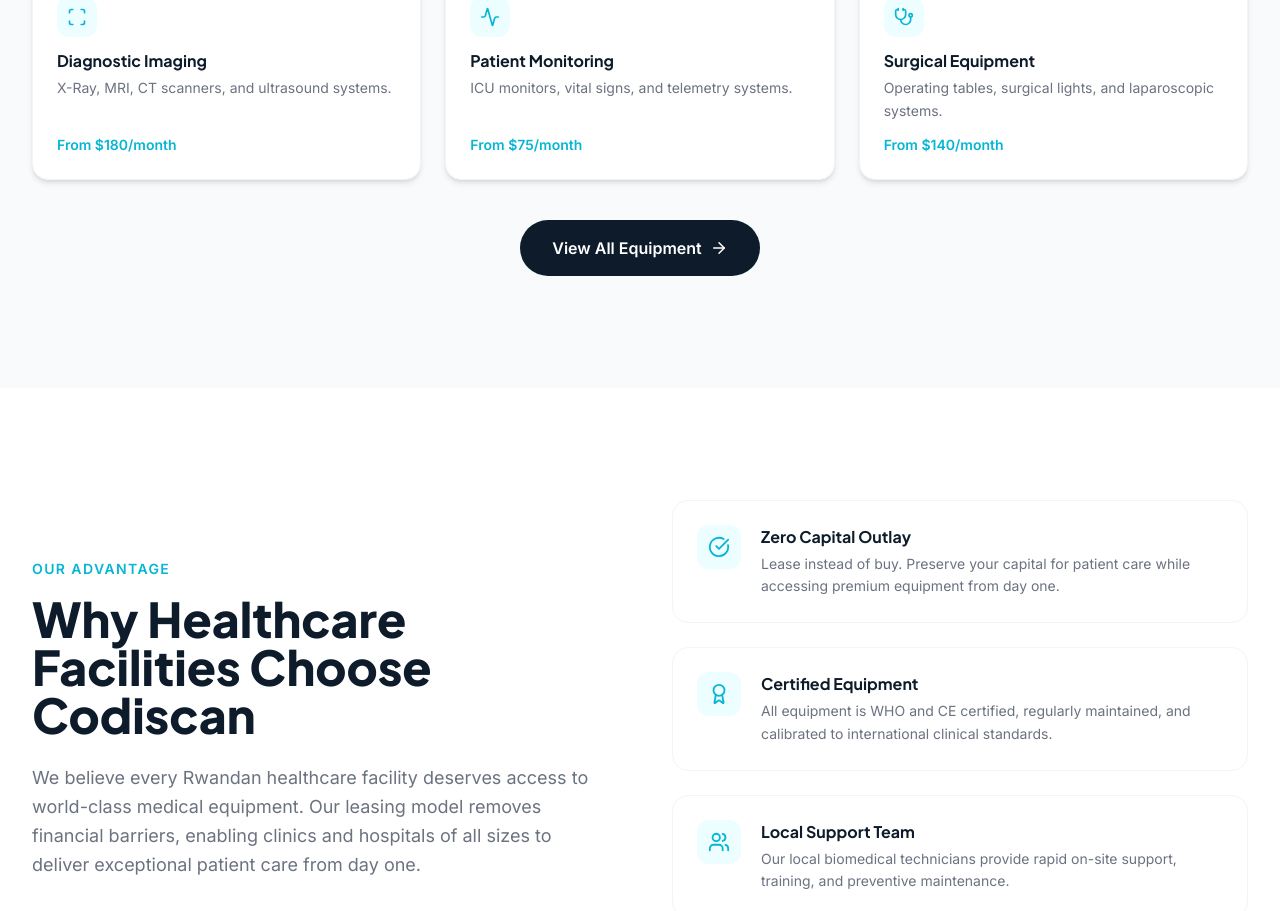
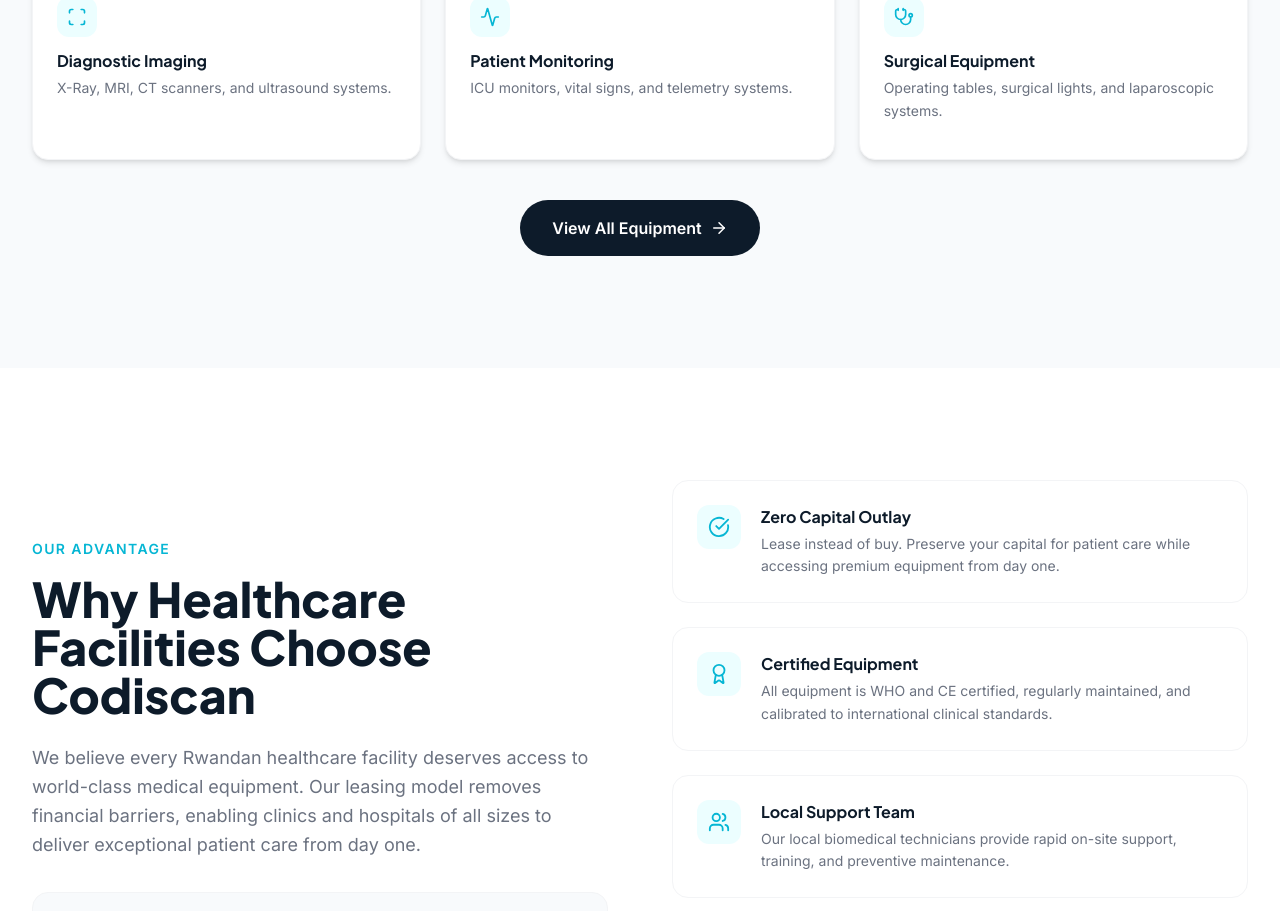
Before and after one commit to Siala-03/codiscan, a React (Vite) app: page / in a window 1280 px wide. Shown: the part 1517-2428 px from the top of the page. Built offline with nearby package versions, Linux system fonts and the light colour scheme.

Commit message:
updated home page

```diff
--- a/src/pages/HomePage.tsx
+++ b/src/pages/HomePage.tsx
@@ -78,7 +78,6 @@ export function HomePage({ navigate }: HomePageProps) {
                   </p>
                 </div>
                 <p className="text-[#06b6d4] text-sm font-semibold mt-auto">
-                  From $180/month
                 </p>
               </div>
             </motion.div>
@@ -117,7 +116,6 @@ export function HomePage({ navigate }: HomePageProps) {
                   </p>
                 </div>
                 <p className="text-[#06b6d4] text-sm font-semibold mt-auto">
-                  From $75/month
                 </p>
               </div>
             </motion.div>
@@ -155,7 +153,6 @@ export function HomePage({ navigate }: HomePageProps) {
                   </p>
                 </div>
                 <p className="text-[#06b6d4] text-sm font-semibold mt-auto">
-                  From $140/month
                 </p>
               </div>
             </motion.div>
```
